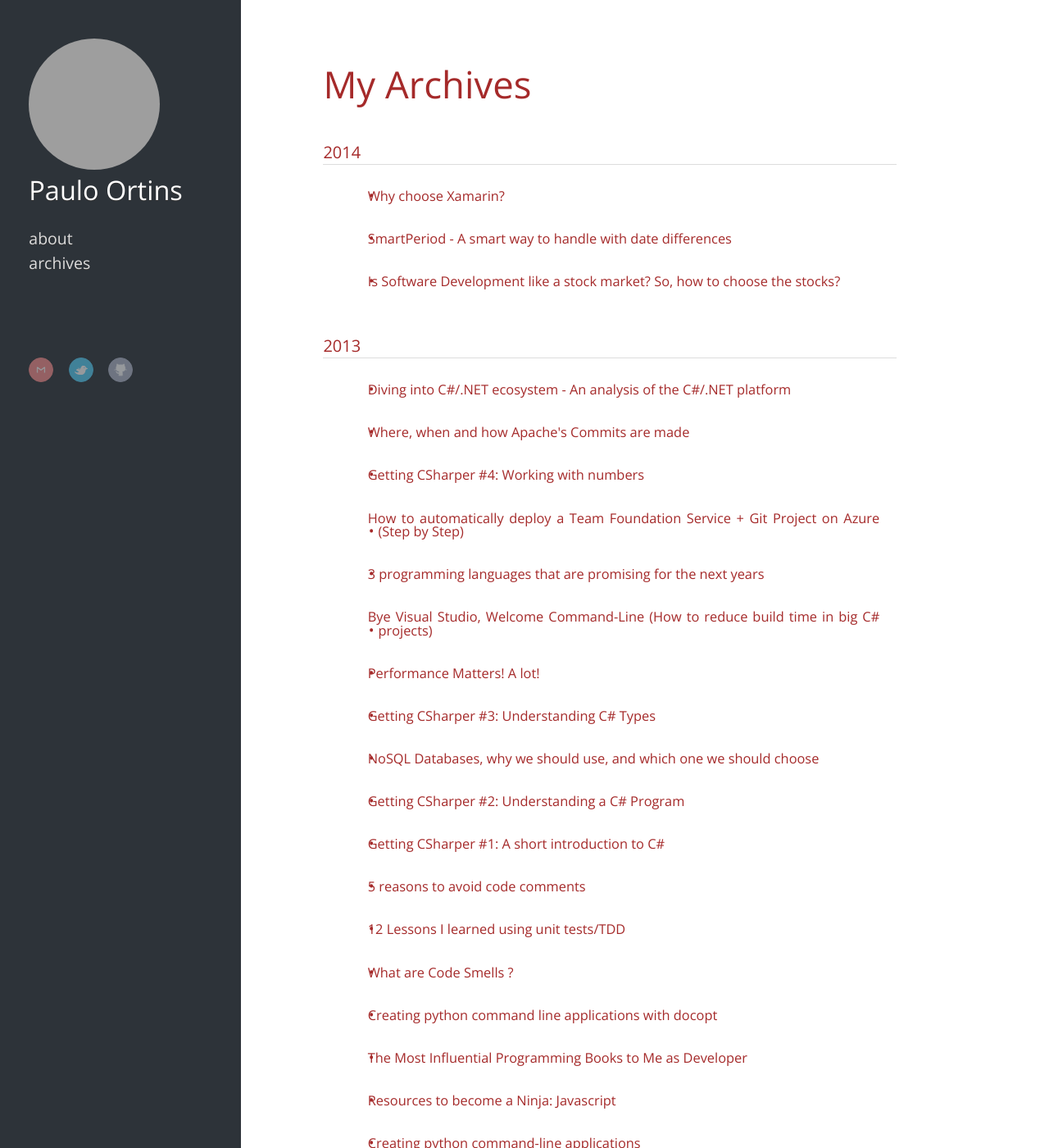
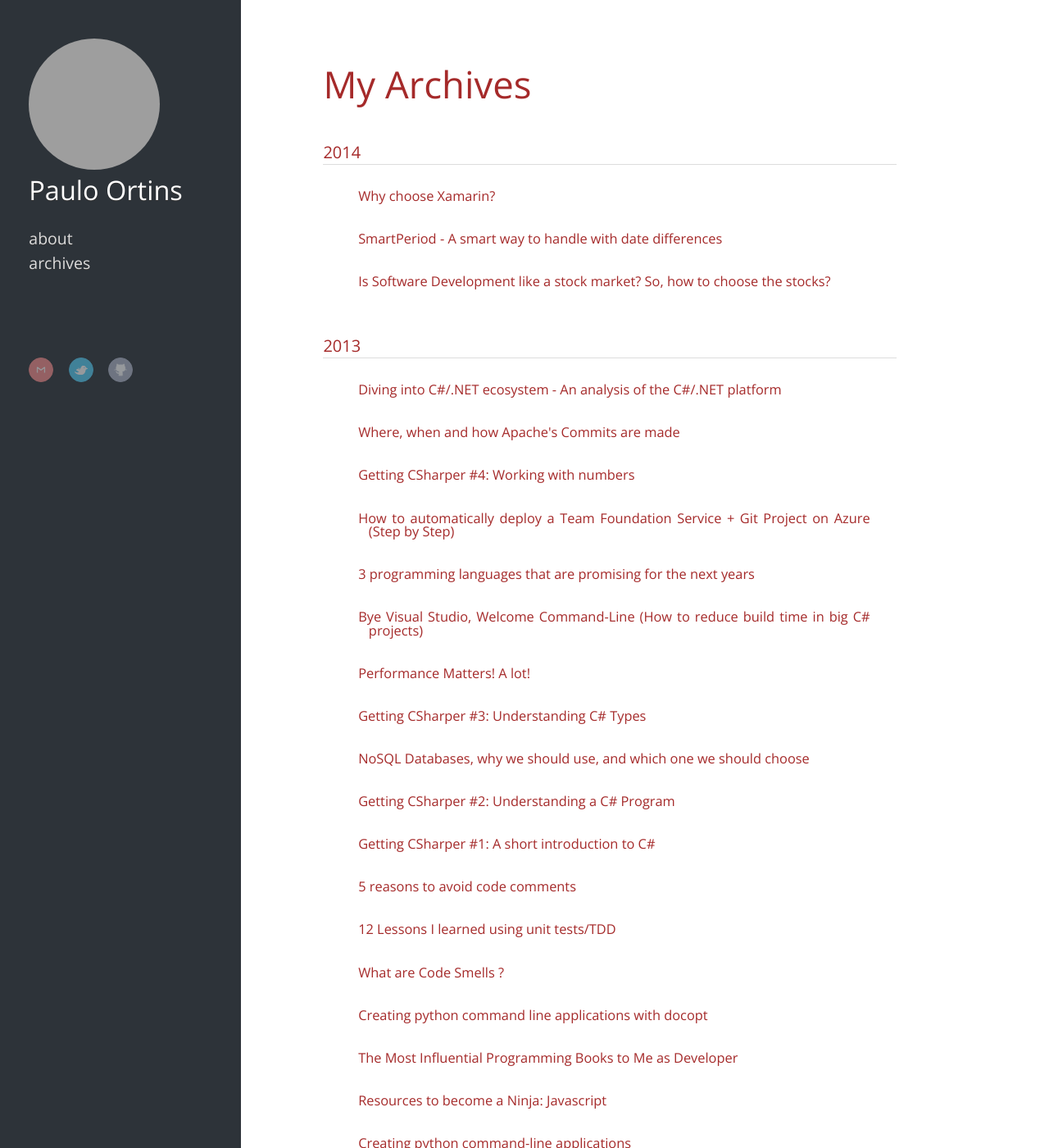
Before and after one commit to pauloortins/pauloortins.github.io, a Jekyll site: the page built from archives/index.markdown, in a window 1280 px wide and 1400 px high. Shown: the whole window at 82% size. Built offline with Jekyll 4.4.1, drawn with Linux system fonts in a browser that asks for light colours; nearby versions of some CDN libraries; comment, search, counter and statistics services are not loaded; grey boxes are pictures that could not be loaded.

Commit message:
Fix li style

```diff
--- a/css/main.css
+++ b/css/main.css
@@ -631,3 +631,7 @@ a {
 		  dd {
 			  margin-left: 7.2em;
 		  }
+
+.archives li:before {
+    content: '' !important;
+}
```
Also changed, not shown: 2 other files.
